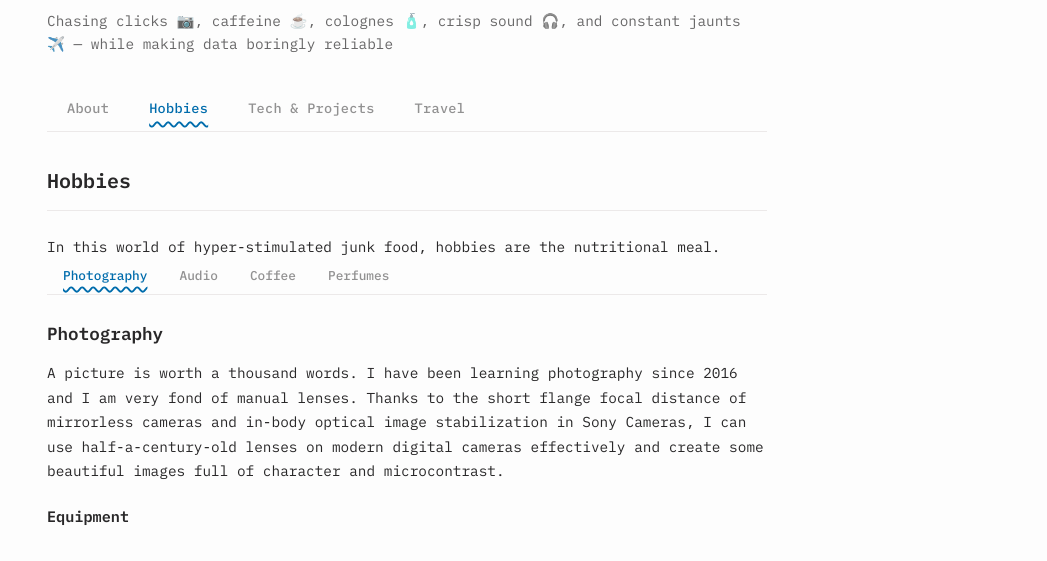
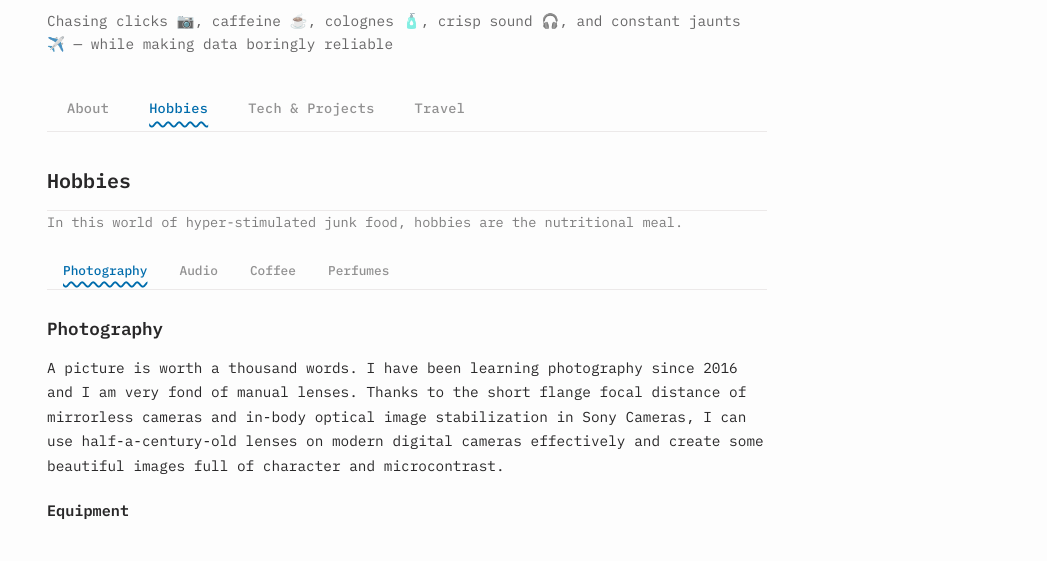
Before and after one commit to abhishesh/abhishesh.github.io, an Astro site: page / in a window 1280 px wide. Both pictures are taken after a click on the button "Hobbies". Shown: the part 169-730 px from the top of the page, without its empty margins (233-1280 px from the left). Built offline with nearby package versions, Linux system fonts and the light colour scheme; Astro itself is replaced by a stand-in of ours.

Commit message:
Style hobbies tagline as section subtitle

```diff
--- a/src/layouts/Layout.astro
+++ b/src/layouts/Layout.astro
@@ -136,10 +136,19 @@ const { title } = Astro.props;
         .section-title {
             font-size: 1.25rem;
             font-weight: 600;
-            margin-bottom: 1.5rem;
+            margin-bottom: 0.25rem;
             padding-bottom: 0.75rem;
             border-bottom: 1px solid var(--border);
             color: var(--fg);
+        }
+        .section-title + .section-subtitle {
+            margin-top: -0.25rem;
+        }
+        .section-subtitle {
+            font-size: 0.85rem;
+            font-weight: 400;
+            opacity: 0.6;
+            margin-bottom: 1.25rem;
         }
 
         /* Sub tabs */
--- a/src/pages/index.astro
+++ b/src/pages/index.astro
@@ -46,7 +46,7 @@ import Layout from '../layouts/Layout.astro';
         <!-- HOBBIES -->
         <div id="hobbies" class="tab-content">
             <h2 class="section-title">Hobbies</h2>
-            <p>In this world of hyper-stimulated junk food, hobbies are the nutritional meal.</p>
+            <p class="section-subtitle">In this world of hyper-stimulated junk food, hobbies are the nutritional meal.</p>
             <nav class="sub-tab-nav">
                 <button class="sub-tab-button active" onclick="showSubTab('photography')">Photography</button>
                 <button class="sub-tab-button" onclick="showSubTab('audio')">Audio</button>
```
